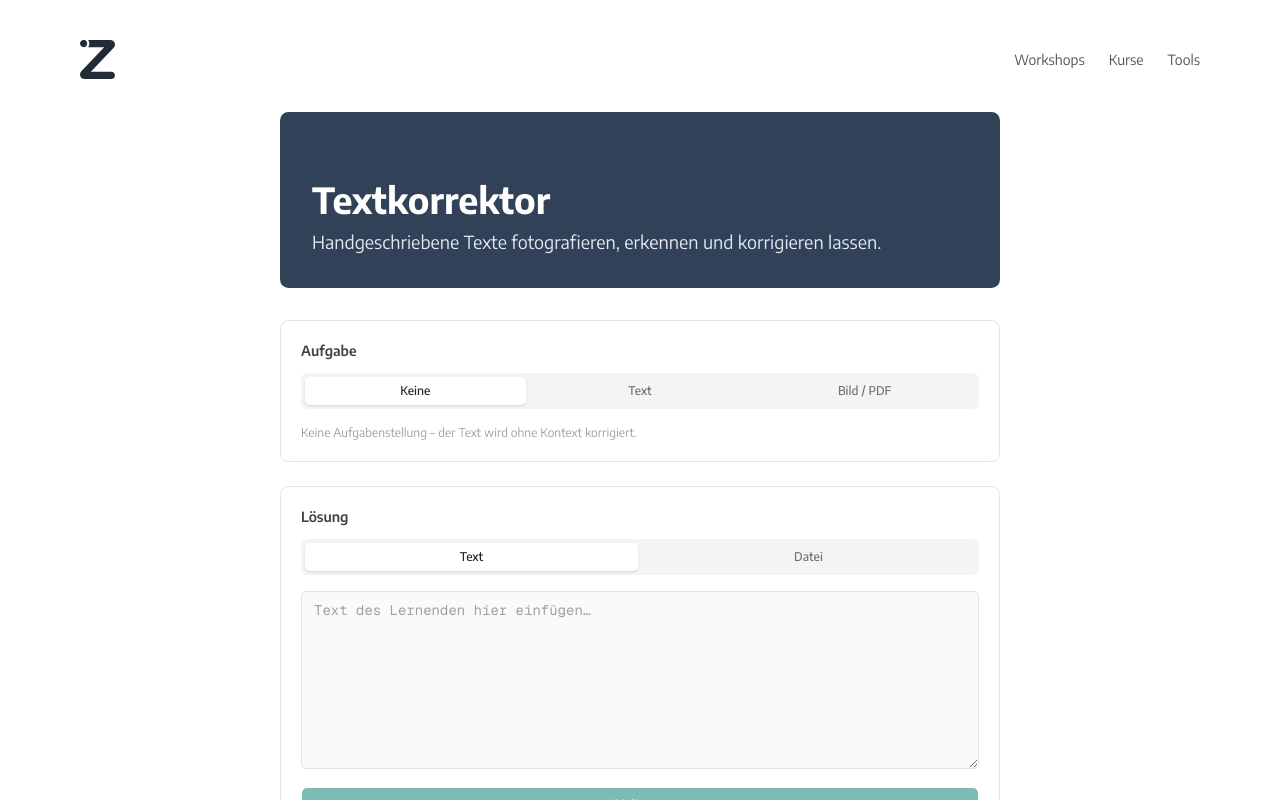
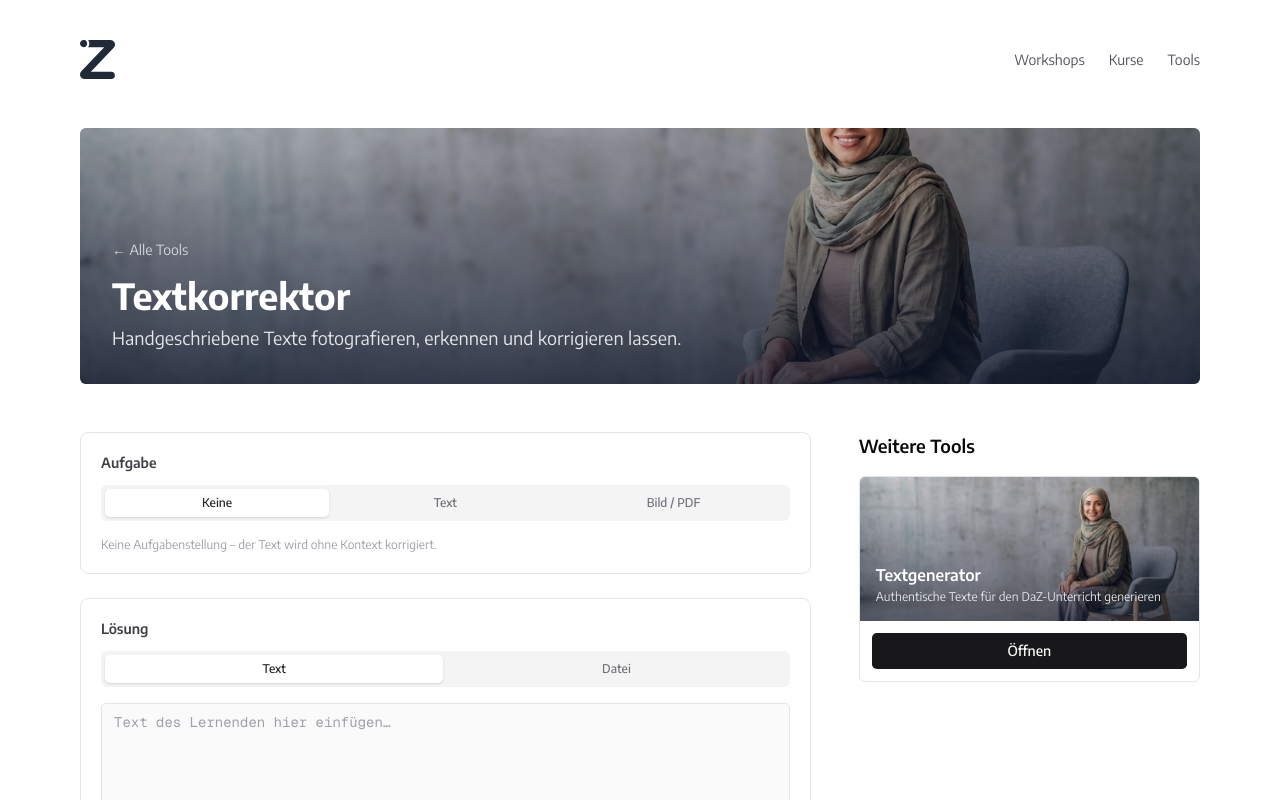
Before and after one commit to zweitsprache/zweitsprache_web, a Next.js app: page /tools/textkorrektor in a window 1280 px wide. Shown: the top 800 px of the page. Built offline with nearby package versions, Linux system fonts and the light colour scheme.

Commit message:
feat: tool detail pages use workshop-style hero + sidebar layout

```diff
--- a/src/app/(public)/tools/textgenerator/page.tsx
+++ b/src/app/(public)/tools/textgenerator/page.tsx
@@ -1,6 +1,7 @@
 "use client";
 
 import { useEffect, useState } from "react";
+import Link from "next/link";
 import Image from "next/image";
 import { Copy, Check, Loader2, RefreshCw } from "lucide-react";
 
@@ -114,19 +115,31 @@ export default function TextgeneratorPage() {
   };
 
   return (
-    <div className="mx-auto max-w-3xl px-6 py-8">
+    <div className="mx-auto max-w-6xl px-4 py-12">
       {/* Hero */}
-      <div className="relative mb-8 h-32 w-full overflow-hidden rounded-xl bg-slate-700 sm:h-36 md:h-44">
-        <div className="absolute inset-0 flex flex-col justify-end p-6 sm:p-8">
+      <div className="relative h-48 w-full overflow-hidden rounded-lg bg-zinc-100 dark:bg-zinc-800 sm:h-56 md:h-64">
+        <Image
+          src="/placeholders/nano-banana-2_artistic_portrait_photography_of_A_cool-toned_artistic_portrait_photography_feat-3.jpg"
+          alt="Textgenerator"
+          fill
+          className="object-cover"
+        />
+        <div className="absolute inset-0 flex flex-col justify-end bg-gradient-to-t from-slate-900/80 to-slate-900/20 p-6 sm:p-8">
+          <Link href="/tools" className="mb-4 inline-block text-sm text-zinc-300 hover:text-white">
+            ← Alle Tools
+          </Link>
           <h1 className="text-3xl font-bold text-white sm:text-4xl">Textgenerator</h1>
-          <p className="mt-2 text-lg text-slate-200">
+          <p className="mt-2 text-lg text-zinc-200">
             Niveaugerechte deutsche Texte generieren.
           </p>
         </div>
       </div>
 
-      {/* Input section */}
-      <div className="mb-8 space-y-4">
+      {/* Content + Sidebar */}
+      <div className="grid grid-cols-1 gap-12 py-12 lg:grid-cols-3">
+        <div className="lg:col-span-2">
+        {/* Input section */}
+        <div className="mb-8 space-y-4">
 
         {/* Niveau — full width */}
         <div>
@@ -337,6 +350,35 @@ export default function TextgeneratorPage() {
           )}
         </div>
       )}
+        </div>
+
+        {/* Sidebar */}
+        <div>
+          <h2 className="mb-4 text-lg font-semibold">Weitere Tools</h2>
+          <Link
+            href="/tools/textkorrektor"
+            className="group block overflow-hidden rounded-lg border border-zinc-200 transition-colors hover:border-zinc-400 dark:border-zinc-800 dark:hover:border-zinc-600"
+          >
+            <div className="relative h-36 bg-zinc-100 dark:bg-zinc-800">
+              <Image
+                src="/placeholders/nano-banana-2_artistic_portrait_photography_of_A_cool-toned_artistic_portrait_photography_feat-3.jpg"
+                alt="Textkorrektor"
+                fill
+                className="object-cover"
+              />
+              <div className="absolute inset-0 flex flex-col justify-end bg-gradient-to-t from-slate-900/60 to-transparent p-4">
+                <h3 className="text-base font-semibold text-white group-hover:underline">Textkorrektor</h3>
+                <p className="mt-0.5 text-xs text-zinc-200">Handgeschriebene Texte fotografieren und automatisch korrigieren</p>
+              </div>
+            </div>
+            <div className="p-3">
+              <span className="block rounded-md bg-zinc-900 px-4 py-2 text-center text-sm font-medium text-white group-hover:bg-zinc-800 dark:bg-zinc-100 dark:text-zinc-900 dark:group-hover:bg-zinc-200">
+                Öffnen
+              </span>
+            </div>
+          </Link>
+        </div>
+      </div>
     </div>
   );
 }
--- a/src/app/(public)/tools/textkorrektor/page.tsx
+++ b/src/app/(public)/tools/textkorrektor/page.tsx
@@ -1,5 +1,7 @@
 "use client";
 
+import Image from "next/image";
+import Link from "next/link";
 import { useCallback, useEffect, useRef, useState } from "react";
 import { Check, ChevronRight, Copy, FileText, Loader2, Upload, X } from "lucide-react";
 import ReactMarkdown from "react-markdown";
@@ -243,18 +245,30 @@ export default function Textkorrektor() {
   ];
 
   return (
-    <div className="mx-auto max-w-3xl px-6 py-8">
+    <div className="mx-auto max-w-6xl px-4 py-12">
       {/* Hero */}
-      <div className="relative mb-8 h-32 w-full overflow-hidden rounded-xl bg-slate-700 sm:h-36 md:h-44">
-        <div className="absolute inset-0 flex flex-col justify-end p-6 sm:p-8">
+      <div className="relative h-48 w-full overflow-hidden rounded-lg bg-zinc-100 dark:bg-zinc-800 sm:h-56 md:h-64">
+        <Image
+          src="/placeholders/nano-banana-2_artistic_portrait_photography_of_A_cool-toned_artistic_portrait_photography_feat-3.jpg"
+          alt="Textkorrektor"
+          fill
+          className="object-cover"
+        />
+        <div className="absolute inset-0 flex flex-col justify-end bg-gradient-to-t from-slate-900/80 to-slate-900/20 p-6 sm:p-8">
+          <Link href="/tools" className="mb-4 inline-block text-sm text-zinc-300 hover:text-white">
+            ← Alle Tools
+          </Link>
           <h1 className="text-3xl font-bold text-white sm:text-4xl">Textkorrektor</h1>
-          <p className="mt-2 text-lg text-slate-200">
+          <p className="mt-2 text-lg text-zinc-200">
             Handgeschriebene Texte fotografieren, erkennen und korrigieren lassen.
           </p>
         </div>
       </div>
 
-      {/* ── Aufgabe – always shown before results ── */}
+      {/* Content + Sidebar */}
+      <div className="grid grid-cols-1 gap-12 py-12 lg:grid-cols-3">
+        <div className="lg:col-span-2">
+        {/* ── Aufgabe – always shown before results ── */}
       {!result && (
         <section className="mb-6 rounded-xl border border-zinc-200 bg-white p-5 dark:border-zinc-800 dark:bg-zinc-950">
           <h2 className="mb-3 text-sm font-semibold text-zinc-700 dark:text-zinc-300">Aufgabe</h2>
@@ -662,6 +676,35 @@ export default function Textkorrektor() {
           </Button>
         </div>
       )}
+        </div>
+
+        {/* Sidebar */}
+        <div>
+          <h2 className="mb-4 text-lg font-semibold">Weitere Tools</h2>
+          <Link
+            href="/tools/textgenerator"
+            className="group block overflow-hidden rounded-lg border border-zinc-200 transition-colors hover:border-zinc-400 dark:border-zinc-800 dark:hover:border-zinc-600"
+          >
+            <div className="relative h-36 bg-zinc-100 dark:bg-zinc-800">
+              <Image
+                src="/placeholders/nano-banana-2_artistic_portrait_photography_of_A_cool-toned_artistic_portrait_photography_feat-3.jpg"
+                alt="Textgenerator"
+                fill
+                className="object-cover"
+              />
+              <div className="absolute inset-0 flex flex-col justify-end bg-gradient-to-t from-slate-900/60 to-transparent p-4">
+                <h3 className="text-base font-semibold text-white group-hover:underline">Textgenerator</h3>
+                <p className="mt-0.5 text-xs text-zinc-200">Authentische Texte für den DaZ-Unterricht generieren</p>
+              </div>
+            </div>
+            <div className="p-3">
+              <span className="block rounded-md bg-zinc-900 px-4 py-2 text-center text-sm font-medium text-white group-hover:bg-zinc-800 dark:bg-zinc-100 dark:text-zinc-900 dark:group-hover:bg-zinc-200">
+                Öffnen
+              </span>
+            </div>
+          </Link>
+        </div>
+      </div>
     </div>
   );
 }
```
